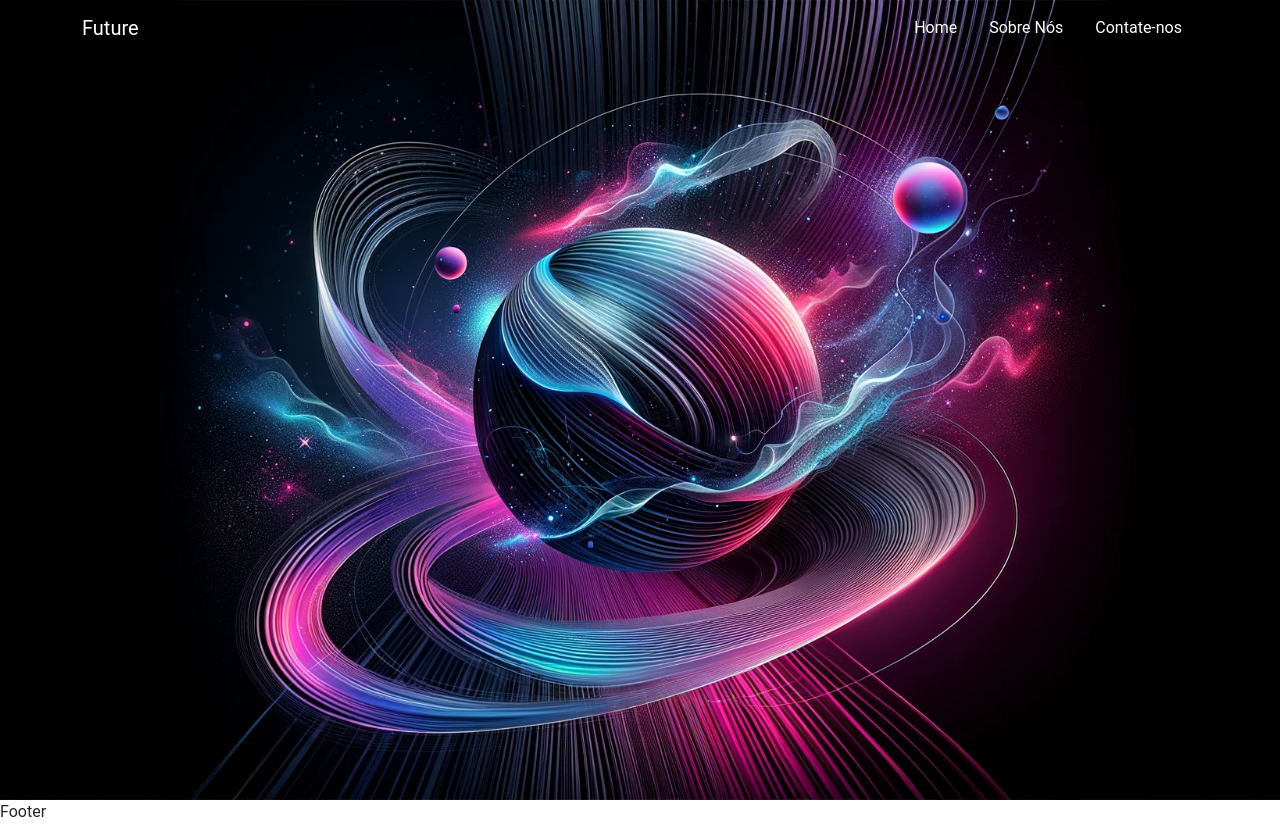
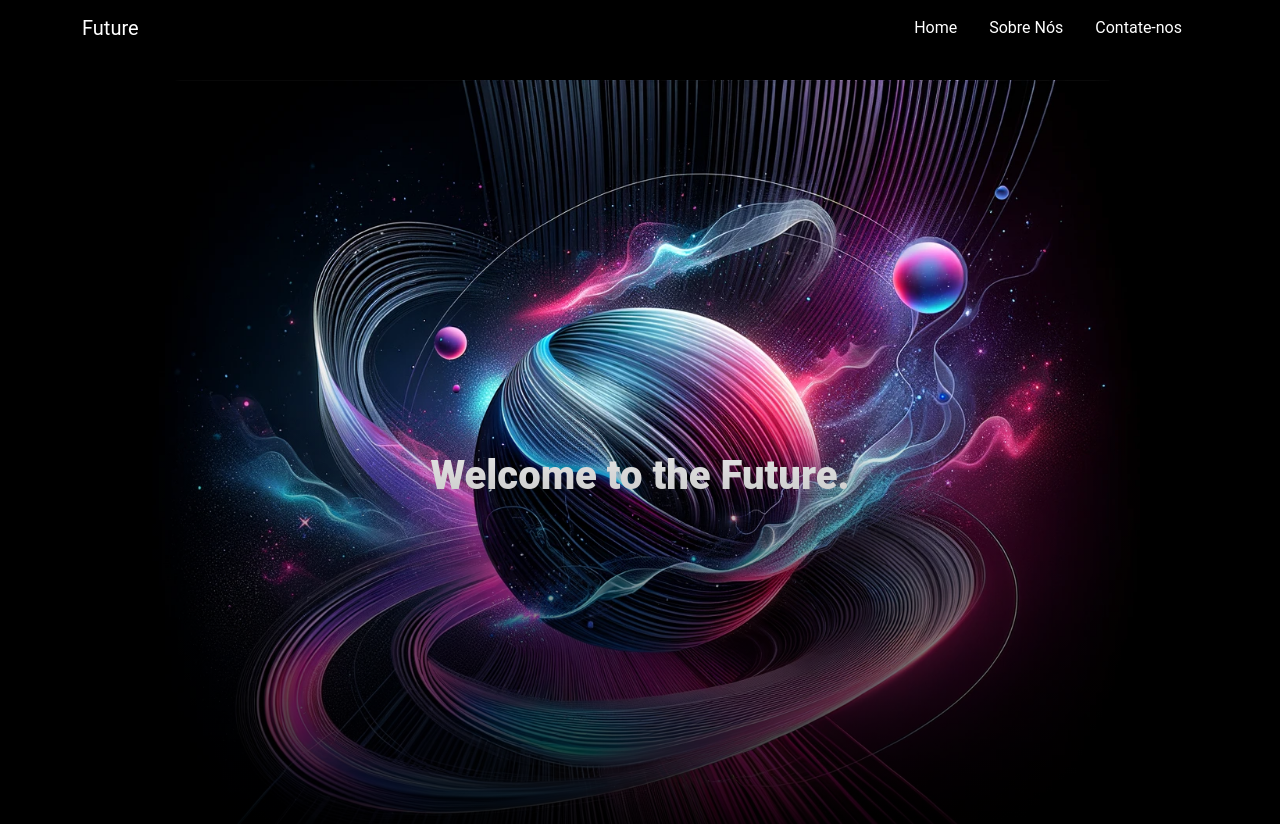
Before and after one commit to Jefflds/Future, a React (Vite) app: page / in a window 1280 px wide. Shown: the top 824 px of the page. Built offline with nearby package versions, Linux system fonts and the light colour scheme.

Commit message:
Background e efeito parallax adicionados.

```diff
--- a/package.json
+++ b/package.json
@@ -10,6 +10,7 @@
     "preview": "vite preview"
   },
   "dependencies": {
+    "@react-spring/parallax": "^9.7.3",
     "bootstrap": "^5.3.2",
     "react": "^18.2.0",
     "react-bootstrap": "^2.9.1",
--- a/src/pages/Home.tsx
+++ /dev/null
@@ -1,21 +0,0 @@
-import React from "react";
-import styled from "styled-components";
-// eslint-disable-next-line @typescript-eslint/ban-ts-comment
-//@ts-expect-error
-import bgContent from "../assets/Images/Content/bg-content.webp";
-
-const bgImg: string = bgContent;
-
-const Home: React.FC = () => {
-  return <HomeContainer></HomeContainer>;
-};
-
-export default Home;
-
-export const HomeContainer = styled.section`
-  background-image: url("${bgImg}");
-  background-size: cover;
-  background-position: center;
-  background-repeat: no-repeat;
-  height: 100vh;
-`;
--- /dev/null
+++ b/src/sections/Home.tsx
@@ -0,0 +1,107 @@
+import React from "react";
+import styled from "styled-components";
+// eslint-disable-next-line @typescript-eslint/ban-ts-comment
+//@ts-expect-error
+import bgContent from "../assets/Images/Content/bg-content.webp";
+const bgImg: string = bgContent;
+
+const Home: React.FC = () => {
+  return (
+    <HomeContainer className="wrapper">
+      <article>
+        <ParallaxImg className="module parallax text-center">
+          <h1>Welcome to the Future.</h1>
+        </ParallaxImg>
+
+
+      </article>
+    </HomeContainer>
+  );
+};
+
+export default Home;
+
+export const HomeContainer = styled.section`
+
+  h1 {
+    font-weight: 900;
+    color: #fff;
+  }
+
+  &.wrapper {
+    width: 100%;
+    margin: 0 auto;
+  }
+
+  article {
+    display: block;
+    background-color: #000;
+    padding: 80px;
+  }
+
+  .container {
+    width: 100%;
+    max-width: 760px;
+    margin: 0 auto;
+    padding: 0 20px;
+  }
+
+  .module p {
+    margin-bottom: 40px;
+    color: #fff;
+  }
+
+  .module:last-child {
+    margin-bottom: 0;
+  }
+
+  .module.content {
+    padding: 40px 0;
+  }
+
+  .module.parallax {
+    display: flex;
+    flex-direction: column;
+    justify-content: center;
+    height: 100vh !important;
+    width: 100%;
+    position: relative;
+    overflow: hidden;
+    background-position: 50% 50%;
+    background-repeat: no-repeat;
+    background-attachment: fixed;
+    background-size: cover;
+    -webkit-background-size: cover;
+    -moz-background-size: cover;
+    -o-background-size: cover;
+  }
+  .module.parallax:after {
+    content: "";
+    height: 100%;
+    width: 100%;
+    position: absolute;
+    z-index: 8;
+    background: -moz-linear-gradient(
+      to bottom,
+      rgba(0, 0, 0, 0) 0,
+      rgba(0, 0, 0, 0) 40%,
+      #000 100%
+    );
+    background: -webkit-linear-gradient(
+      to bottom,
+      rgba(0, 0, 0, 0) 0,
+      rgba(0, 0, 0, 0) 40%,
+      #000 100%
+    );
+    background: linear-gradient(
+      to bottom,
+      rgba(0, 0, 0, 0) 0,
+      rgba(0, 0, 0, 0) 40%,
+      #000 100%
+    );
+  }
+`;
+
+export const ParallaxImg = styled.div`
+  background-image: url("${bgImg}");
+`;
--- a/src/ui/Layout/Content/Content.tsx
+++ b/src/ui/Layout/Content/Content.tsx
@@ -1,6 +1,6 @@
 import React from "react";
 import styled from "styled-components";
-import Home from "../../../pages/Home";
+import Home from "../../../sections/Home";
 
 const Content: React.FC = () => {
   return (
--- a/src/ui/Layout/Footer/Footer.tsx
+++ b/src/ui/Layout/Footer/Footer.tsx
@@ -8,4 +8,5 @@ export default Footer;
 
 import styled from "styled-components";
 
-export const FooterContainer = styled.footer``;
+export const FooterContainer = styled.footer`
+`;
```
Also changed, not shown: 1 other file (tests, documents, lock files or other folders).
